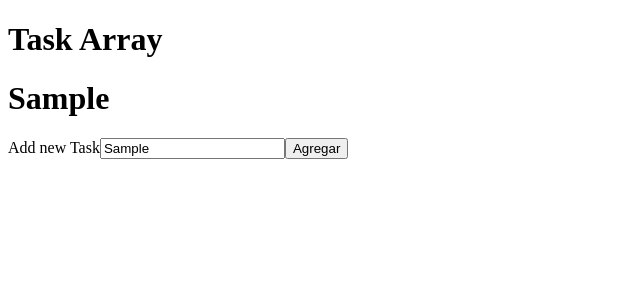
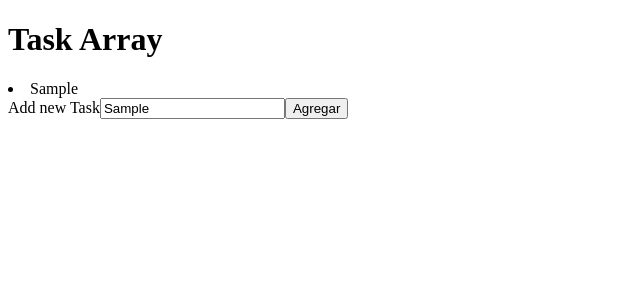
Before and after one commit to SebasDrewes/task-app, a React (Create React App) app: page / in a window 1280 px wide. Both pictures are taken after typing "Sample" into the empty fields and a click on the input "Agregar". Shown: the top 300 px of the page, without its empty margins (0-640 px from the left). Built offline with nearby package versions, Linux system fonts and the light colour scheme.

Commit message:
agregada funcionalidad overview para listar tasks

```diff
--- a/src/App.js
+++ b/src/App.js
@@ -27,7 +27,6 @@ class App extends React.Component {
         newTask,
       }
   })
-  console.log(this.state.tasksList)
   event.preventDefault()
   }
   render() {
--- a/src/components/Overview.js
+++ b/src/components/Overview.js
@@ -1,12 +1,13 @@
 import React from 'react'
 
-function Overview(props) {
+function Overview({tasks}) {
+    const listOfTasks = tasks.map((task, index) =>
+     <li key={index}>{task}</li>
+    )
         return (
             <div>
-                <h1>{props.tasks}</h1>
+                {listOfTasks}
             </div>
         )
-
 }
-
 export default Overview
```
